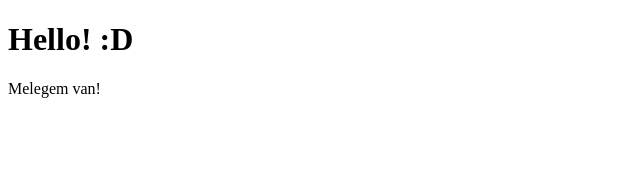
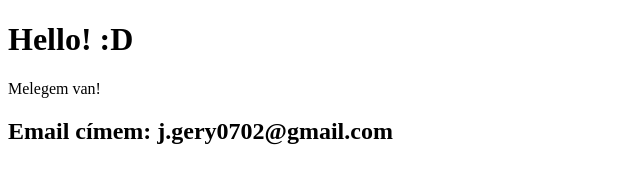
Before and after one commit to P0mn1-2000/9_i_project, a plain HTML site: page Index.html in a window 1280 px wide. Shown: the whole page, without its empty margins (0-640 px from the left). Drawn offline with Linux system fonts and the light colour scheme.

Commit message:
Email címem

```diff
--- a/Index.html
+++ b/Index.html
@@ -15,6 +15,7 @@
 
 
     <p>Melegem van!</p>
+    <h2>Email címem: j.gery0702@gmail.com</h2>
 </body>
 
 </html>
```
